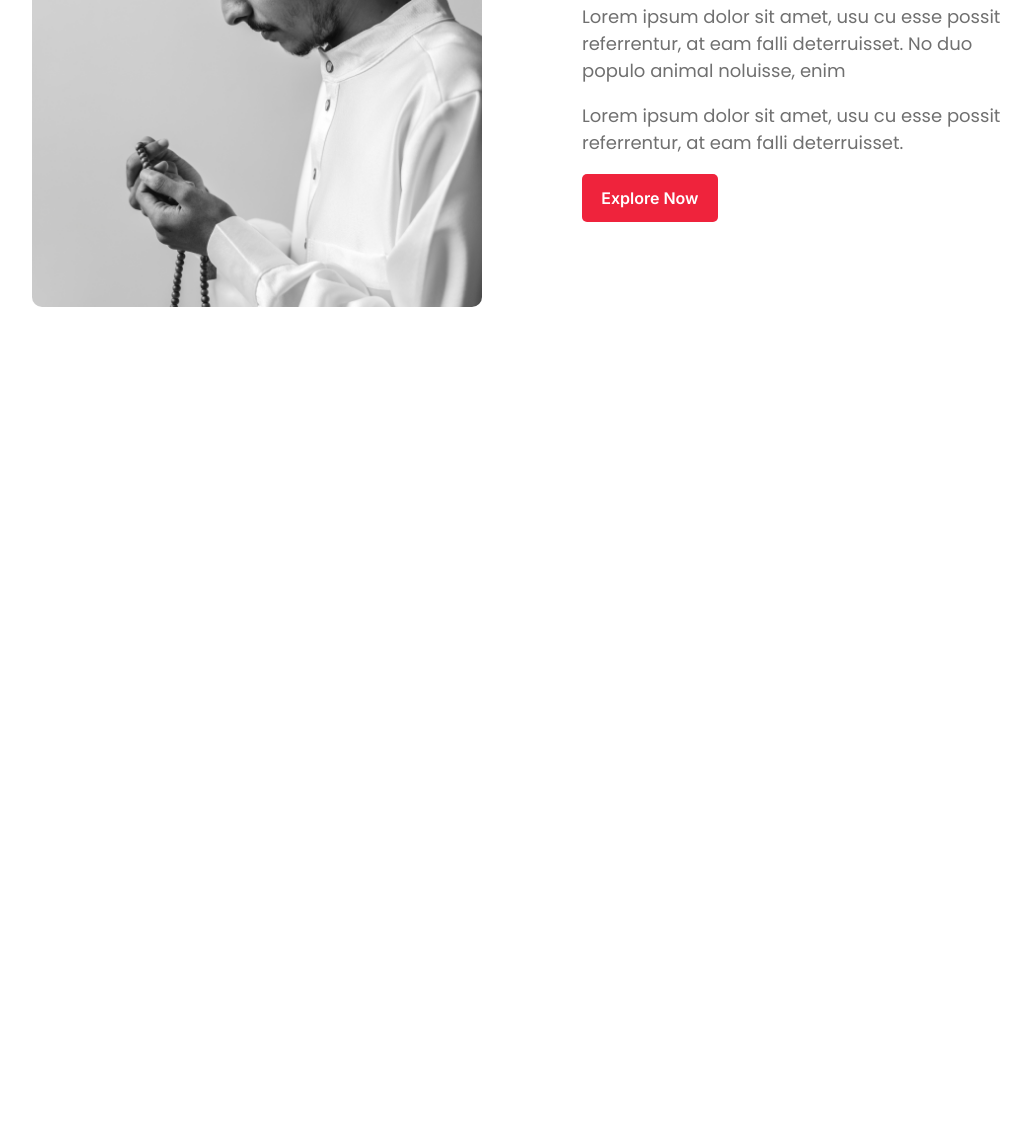
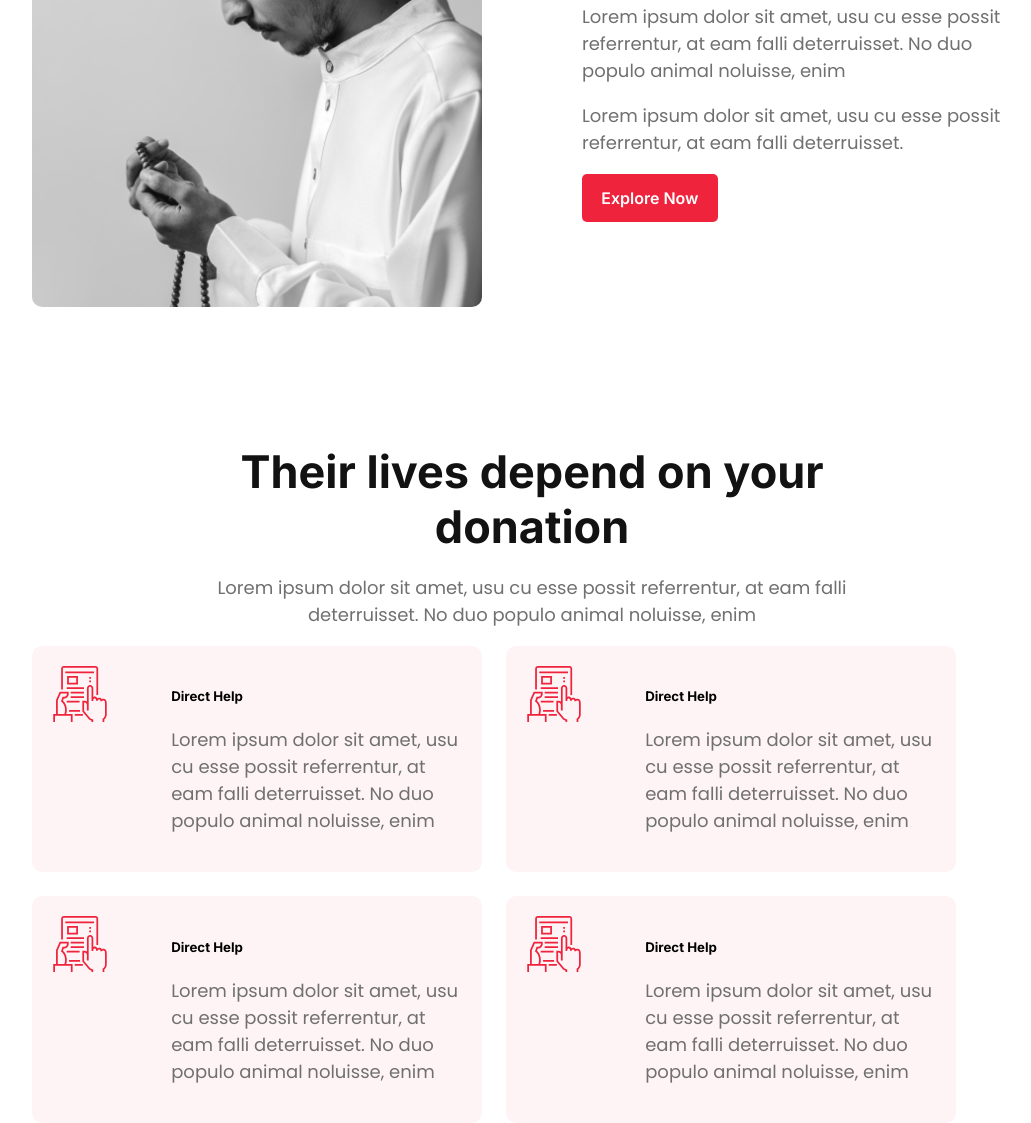
Before and after one commit to hasan-naim/eid-jakat-project, a plain HTML site: page index.html in a window 1280 px wide. Shown: the part 1645-2768 px from the top of the page, without its empty margins (108-1139 px from the left). Before the commit the page ends 1952 px from the top, so only its background shows below. Drawn offline with Linux system fonts and the light colour scheme.

Commit message:
donation section is done

```diff
--- a/css/main.css
+++ b/css/main.css
@@ -134,6 +134,32 @@ header .description {
 .survive {
   margin-top: 100px;
 }
+
+/* donation section */
+.donation {
+  margin-top: 100px;
+}
+.heading {
+  margin: 0 auto;
+  max-width: 650px;
+}
+.donation .cards {
+  flex-wrap: wrap;
+  gap: 24px;
+  flex-direction: row;
+}
+.donation .card {
+  background: #fef4f5;
+  max-width: 450px;
+  display: flex;
+  flex-direction: row;
+  gap: 20px;
+  padding: 20px;
+}
+.donation .card .icon {
+  width: 90%;
+}
+
 @media (max-width: 560px) {
   .container {
     width: 100%;
--- a/index.html
+++ b/index.html
@@ -40,6 +40,7 @@
     </header>
 
     <main>
+      <!-- depend section -->
       <section ion class="depend">
         <div class="container">
           <div class="d-flex">
@@ -86,6 +87,68 @@
           </div>
         </div>
       </section>
+
+      <section class="donation">
+        <div class="container">
+          <div class="heading text-center">
+            <h1 class="title">Their lives depend on your donation</h1>
+            <p class="text-gray">
+              Lorem ipsum dolor sit amet, usu cu esse possit referrentur, at eam
+              falli deterruisset. No duo populo animal noluisse, enim
+            </p>
+          </div>
+          <div class="cards d-flex">
+            <div class="card b-r-10">
+              <div class="icon">
+                <img src="assets/icon/Frame.svg" alt="" />
+              </div>
+              <div class="desc">
+                <h5>Direct Help</h5>
+                <p class="text-gray">
+                  Lorem ipsum dolor sit amet, usu cu esse possit referrentur, at
+                  eam falli deterruisset. No duo populo animal noluisse, enim
+                </p>
+              </div>
+            </div>
+            <div class="card b-r-10">
+              <div class="icon">
+                <img src="assets/icon/Frame.svg" alt="" />
+              </div>
+              <div class="desc">
+                <h5>Direct Help</h5>
+                <p class="text-gray">
+                  Lorem ipsum dolor sit amet, usu cu esse possit referrentur, at
+                  eam falli deterruisset. No duo populo animal noluisse, enim
+                </p>
+              </div>
+            </div>
+            <div class="card b-r-10">
+              <div class="icon">
+                <img src="assets/icon/Frame.svg" alt="" />
+              </div>
+              <div class="desc">
+                <h5>Direct Help</h5>
+                <p class="text-gray">
+                  Lorem ipsum dolor sit amet, usu cu esse possit referrentur, at
+                  eam falli deterruisset. No duo populo animal noluisse, enim
+                </p>
+              </div>
+            </div>
+            <div class="card b-r-10">
+              <div class="icon">
+                <img src="assets/icon/Frame.svg" alt="" />
+              </div>
+              <div class="desc">
+                <h5>Direct Help</h5>
+                <p class="text-gray">
+                  Lorem ipsum dolor sit amet, usu cu esse possit referrentur, at
+                  eam falli deterruisset. No duo populo animal noluisse, enim
+                </p>
+              </div>
+            </div>
+          </div>
+        </div>
+      </section>
     </main>
   </body>
 </html>
```
